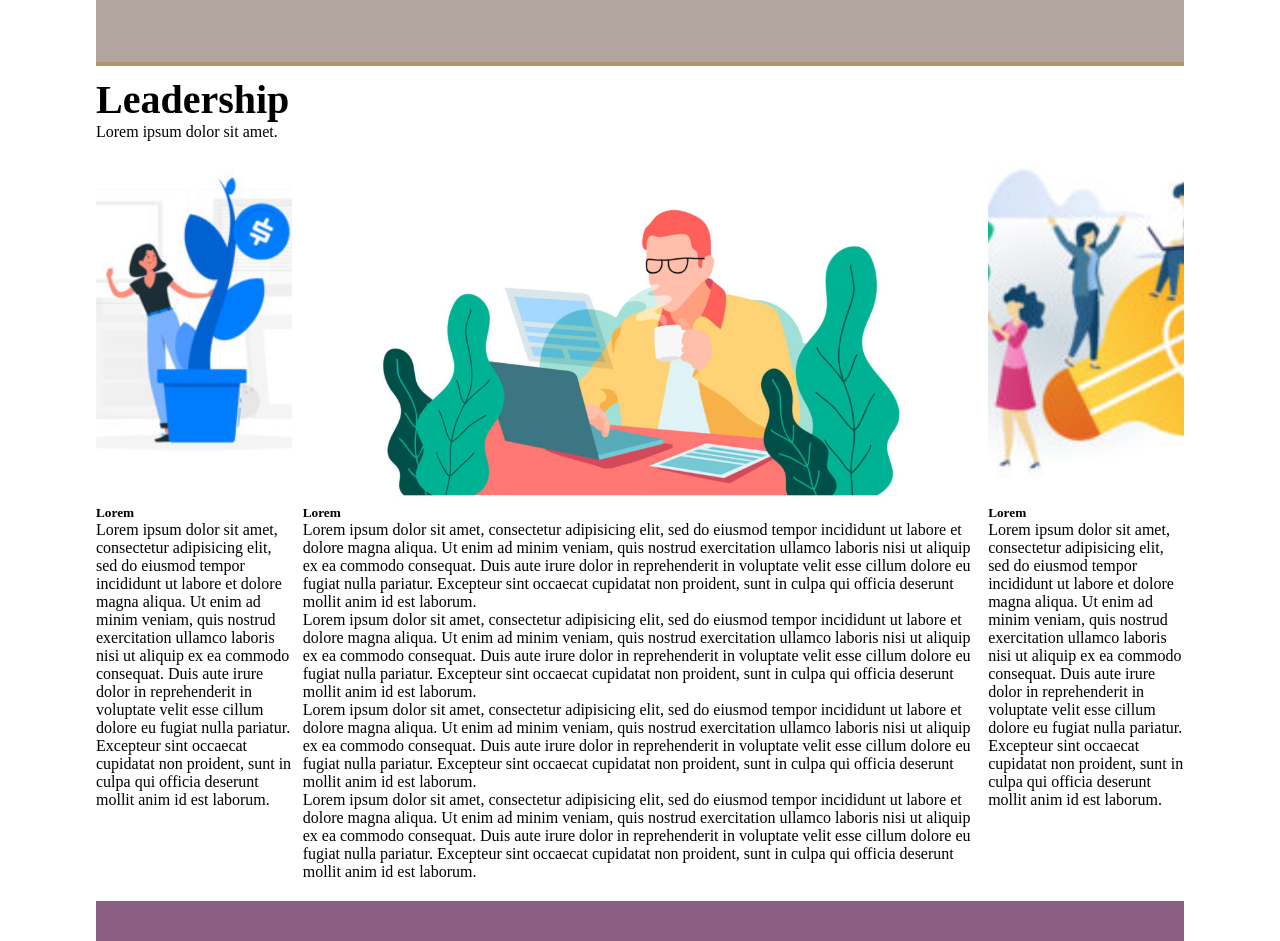
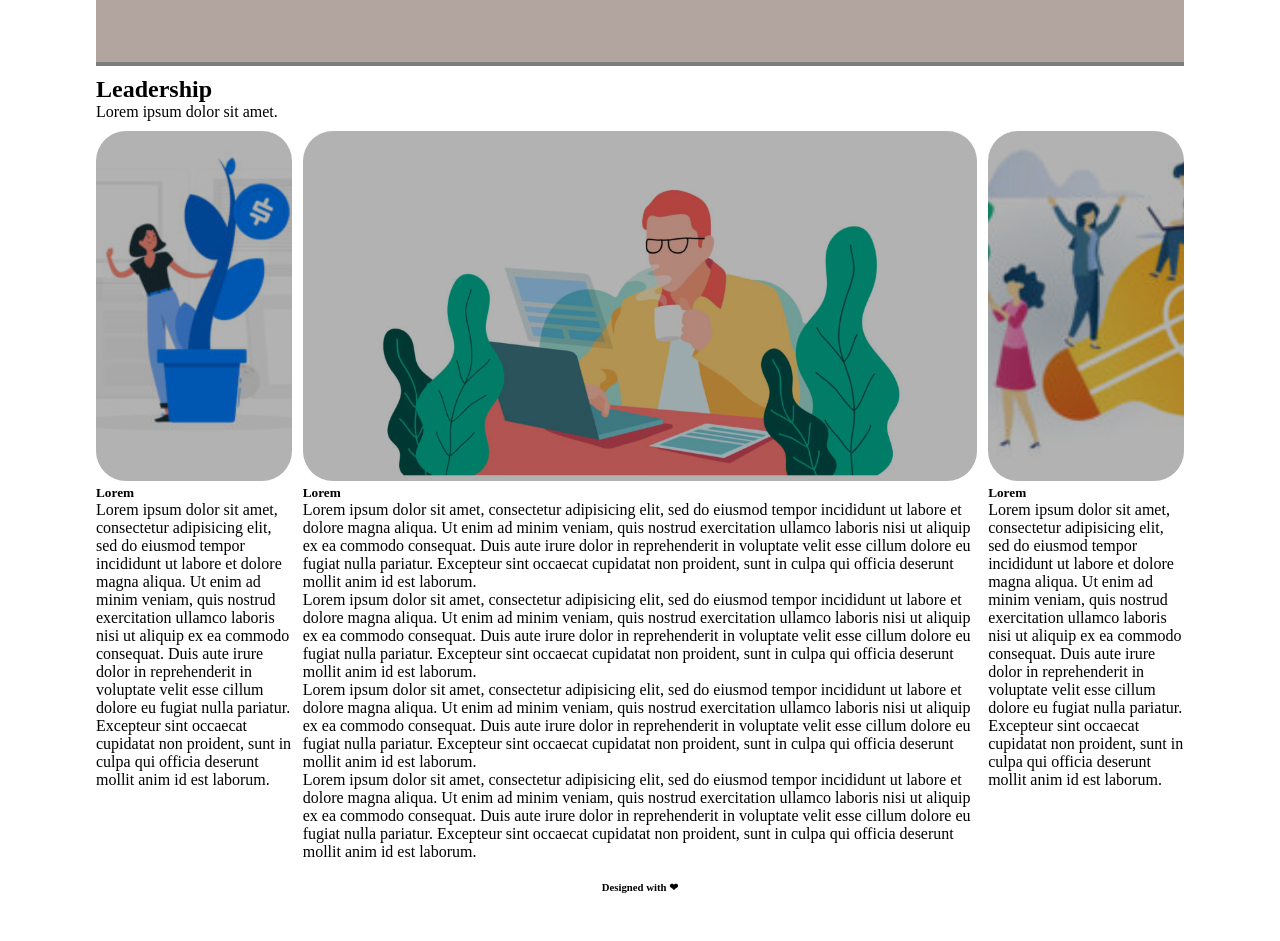
Before and after one commit to danielevergani/htmlcss-wp, a plain HTML site: page index.html in a window 1280 px wide. Shown: the part 880-1821 px from the top of the page. After the commit the page ends 1774 px from the top, so only its background shows below. Drawn offline with Linux system fonts and the light colour scheme.

Commit message:
inserito overlay nelle colonne + footer
trovare altro modo per fare overlay

```diff
--- a/css/style.css
+++ b/css/style.css
@@ -50,7 +50,6 @@ nav ul li{
 
 .banner{
   position: relative;
-  background-color: #f9d89c;
   margin-bottom: 10px;
 }
 
@@ -75,7 +74,7 @@ nav ul li{
 /* end senzione hero */
 
 /* sezione sottotitolo */
-.titolo-section{
+.title-section{
   margin-bottom: 10px;
 }
 
@@ -88,13 +87,16 @@ nav ul li{
 .row{
   margin-bottom: 10px;
   padding-bottom: 10px;
+  position: relative;
 }
 
 .col-lat{
   width: 18%;
   float: left;
+  position: relative;
 }
 .col-cent{
+  position: relative;
   width: 62%;
   float: left;
   margin: 0 1%;
@@ -104,17 +106,27 @@ nav ul li{
   width: 100%;
   height: 350px;;
   object-fit: cover;
+  position: relative;
 }
 .col-cent img{
   width: 100%;
   height: 350px;;
   object-fit: cover;
+  position: relative;
+}
+
+.over{
+  position: absolute;
+  width: 100%;
+  height: 350px;
+  background-color: rgba(0,0,0,0.3);
+  z-index: 3;
+  border-radius: 30px;
 }
 
 
 /* end sezione colonne */
 
 footer{
-  height: 40px;
-  background-color: #8b5e83;
+  text-align: center;
 }
--- a/index.html
+++ b/index.html
@@ -38,7 +38,7 @@
 
       <section>
         <!-- titolo della sezione -->
-        <div class="titolo-section">
+        <div class="title-section">
           <h2>Leadership</h2>
           <p>Lorem ipsum dolor sit amet.</p>
 
@@ -48,11 +48,13 @@
         <!-- sezione colonne -->
         <div class="row clearfix">
           <div class="col-lat">
+            <div class="over"></div>
             <img src="img/img-1.jpg" alt="foto pianta">
             <h5>Lorem</h5>
             <p>Lorem ipsum dolor sit amet, consectetur adipisicing elit, sed do eiusmod tempor incididunt ut labore et dolore magna aliqua. Ut enim ad minim veniam, quis nostrud exercitation ullamco laboris nisi ut aliquip ex ea commodo consequat. Duis aute irure dolor in reprehenderit in voluptate velit esse cillum dolore eu fugiat nulla pariatur. Excepteur sint occaecat cupidatat non proident, sunt in culpa qui officia deserunt mollit anim id est laborum.</p>
           </div>
           <div class="col-cent">
+            <div class="over"></div>
             <img src="img/banner-2.jpg" alt="scrivania">
             <h5>Lorem</h5>
             <p>Lorem ipsum dolor sit amet, consectetur adipisicing elit, sed do eiusmod tempor incididunt ut labore et dolore magna aliqua. Ut enim ad minim veniam, quis nostrud exercitation ullamco laboris nisi ut aliquip ex ea commodo consequat. Duis aute irure dolor in reprehenderit in voluptate velit esse cillum dolore eu fugiat nulla pariatur. Excepteur sint occaecat cupidatat non proident, sunt in culpa qui officia deserunt mollit anim id est laborum.</p>
@@ -61,6 +63,7 @@
             <p>Lorem ipsum dolor sit amet, consectetur adipisicing elit, sed do eiusmod tempor incididunt ut labore et dolore magna aliqua. Ut enim ad minim veniam, quis nostrud exercitation ullamco laboris nisi ut aliquip ex ea commodo consequat. Duis aute irure dolor in reprehenderit in voluptate velit esse cillum dolore eu fugiat nulla pariatur. Excepteur sint occaecat cupidatat non proident, sunt in culpa qui officia deserunt mollit anim id est laborum.</p>
             </div>
           <div class="col-lat">
+            <div class="over"></div>
             <img src="img/img-3.jpg" alt="lampadina">
             <h5>Lorem</h5>
             <p>Lorem ipsum dolor sit amet, consectetur adipisicing elit, sed do eiusmod tempor incididunt ut labore et dolore magna aliqua. Ut enim ad minim veniam, quis nostrud exercitation ullamco laboris nisi ut aliquip ex ea commodo consequat. Duis aute irure dolor in reprehenderit in voluptate velit esse cillum dolore eu fugiat nulla pariatur. Excepteur sint occaecat cupidatat non proident, sunt in culpa qui officia deserunt mollit anim id est laborum.</p>
@@ -71,7 +74,9 @@
       </section>
     </main>
 
-    <footer></footer>
+    <footer>
+      <h6>Designed with &#x2764; </h6>
+    </footer>
 
   </body>
 </html>
```
